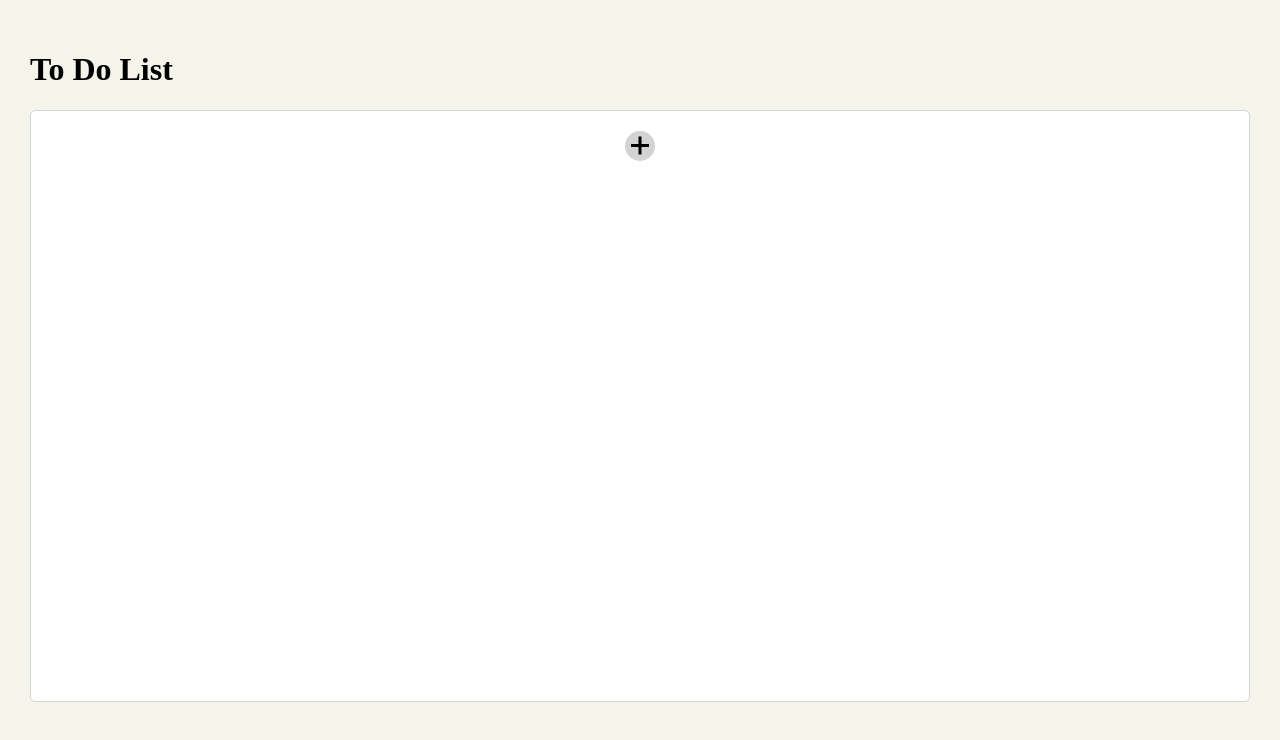
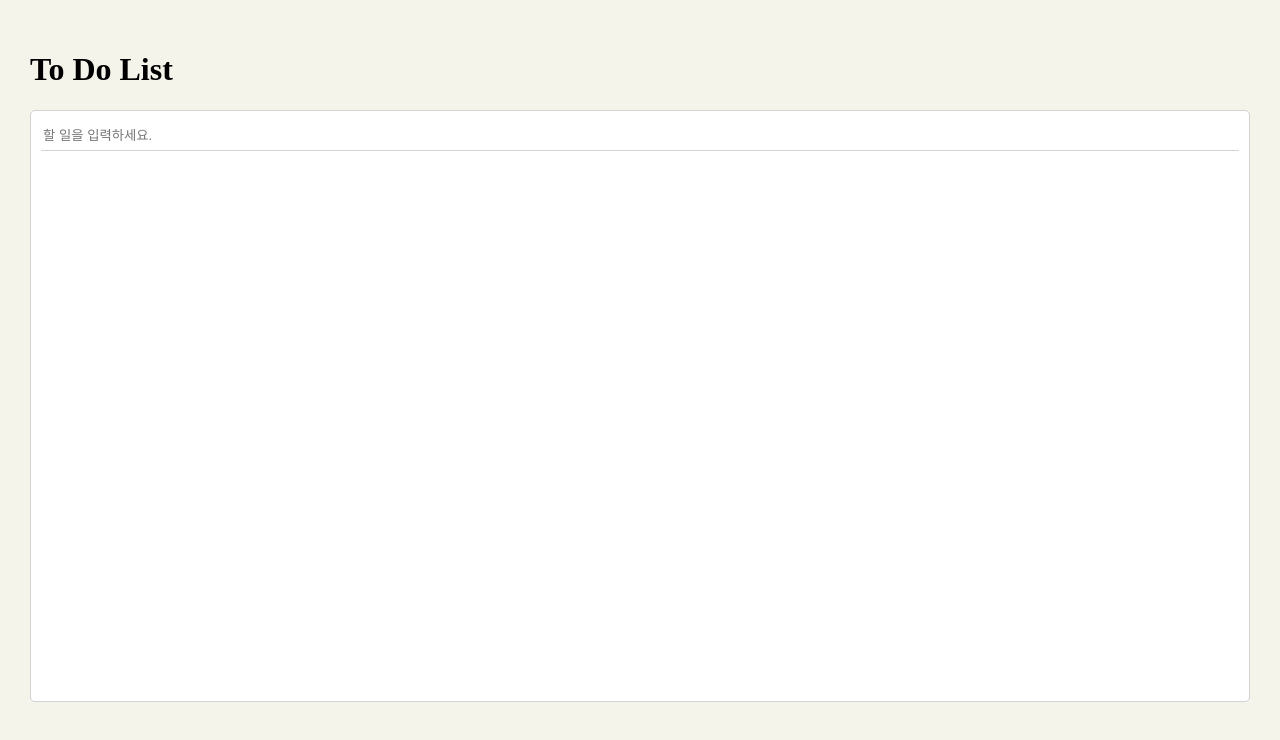
Before and after one commit to baesku789/todo, a React app: page /todo in a window 1280 px wide. Shown: the top 740 px of the page. Built offline with nearby package versions, Linux system fonts and the light colour scheme.

Commit message:
[master] - 할일 추가 기능 구현

```diff
--- a/package.json
+++ b/package.json
@@ -35,6 +35,7 @@
     "webpack-dev-server": "^4.7.4"
   },
   "dependencies": {
+    "classnames": "^2.3.1",
     "cross-env": "^7.0.3",
     "dotenv": "^16.0.0",
     "react": "^17.0.2",
--- a/src/css/common.scss
+++ b/src/css/common.scss
@@ -29,7 +29,13 @@
   align-items: center;
   flex-direction: column;
 }
+@mixin flex-spaceBt-center{
+  display: flex;
+  justify-content: space-between;
+  align-items: center;
+}
 
+//common container
 @mixin container{
   .container {
     width: 100%;
--- a/src/page/components/todo/Todo.tsx
+++ b/src/page/components/todo/Todo.tsx
@@ -6,16 +6,27 @@ import {v4 as uuidv4} from 'uuid'
 interface todoState {
     id: string
     text: string,
-    date : number
+    date : string,
+    done : boolean
 }
 
 const Todo = () => {
     const [todoList, setTodoList] = useState<todoState[]>([]);
+    const [text, setText] = useState("");
 
     const date = new Date();
+    const getMonthDay = `${date.getMonth() + 1}/${date.getDate()}`
 
-    const addTodo = (text: string) => {
-        setTodoList(state => [...state, {text : text, date: date.getDate(), id: uuidv4()}])
+    const addTodo = (e: React.KeyboardEvent<HTMLInputElement>) : void => {
+        if(e.key === "Enter"){
+            setTodoList(state => [...state, {id: uuidv4(), text: text, date: getMonthDay, done: false}])
+            setText("")
+        }
+    }
+
+    const onChange = (e: React.ChangeEvent<HTMLInputElement>) => {
+        const {value} = e.target;
+        setText(value)
     }
 
     return (
@@ -25,6 +36,14 @@ const Todo = () => {
             </div>
 
             <div className={styles.scrollBox}>
+                <input
+                    className={styles.input}
+                    type="text"
+                    value={text}
+                    placeholder={"할 일을 입력하세요."}
+                    onKeyPress={(e) => addTodo(e)}
+                    onChange={e => onChange(e)}
+                />
                 {
                     todoList.map((todo) => {
                       return (
@@ -32,16 +51,16 @@ const Todo = () => {
                               className={styles.todoList}
                               key={todo?.id}
                           >
-                              <div>{todo?.text}</div>
-                              <div>{todo?.date}</div>
+                              <div>{todo.text}</div>
+                              <div className={styles.date}>{todo?.date}</div>
                           </div>
                       )
                     })
                 }
-                <div className={styles.plus_circle} onClick={() => addTodo("aa")}>
-                    <div className={styles.plus_1}/>
-                    <div className={styles.plus_2}/>
-                </div>
+                {/*<div className={cn(styles.plus_circle, inputDisplay && styles.x_btn)} onClick={() => setInputDisplay(!inputDisplay)}>*/}
+                {/*    <div className={styles.plus_1}/>*/}
+                {/*    <div className={styles.plus_2}/>*/}
+                {/*</div>*/}
             </div>
         </div>
     )
--- a/src/page/components/todo/todo.scss
+++ b/src/page/components/todo/todo.scss
@@ -15,16 +15,27 @@
   background: #ffffff;
   border-radius: 5px;
   border: 1px solid lightgrey;
+  padding: 10px;
+
+  .input{
+    border: none;
+    border-bottom: 1px solid lightgrey;
+    width: 100%;
+    margin-bottom: 5px;
+  }
 
   .todoList{
-    display: flex;
-    justify-content: space-between;
+    @include Common.flex-spaceBt-center;
     background: Color.$bg;
-    margin: 10px;
+    margin: 10px 0;
     padding: 10px;
     border-radius: 5px;
     cursor: pointer;
     box-shadow: 1px 1px 20px 5px rgba(0, 0, 0, 0.2);
+
+    .date{
+      font-size: 13px;
+    }
   }
 
   .plus_circle{
@@ -51,4 +62,7 @@
       border-top: 3px solid black;
     }
   }
+  .x_btn{
+    transform: rotate(45deg);
+  }
 }
```
Also changed, not shown: 1 other file (tests, documents, lock files or other folders).
